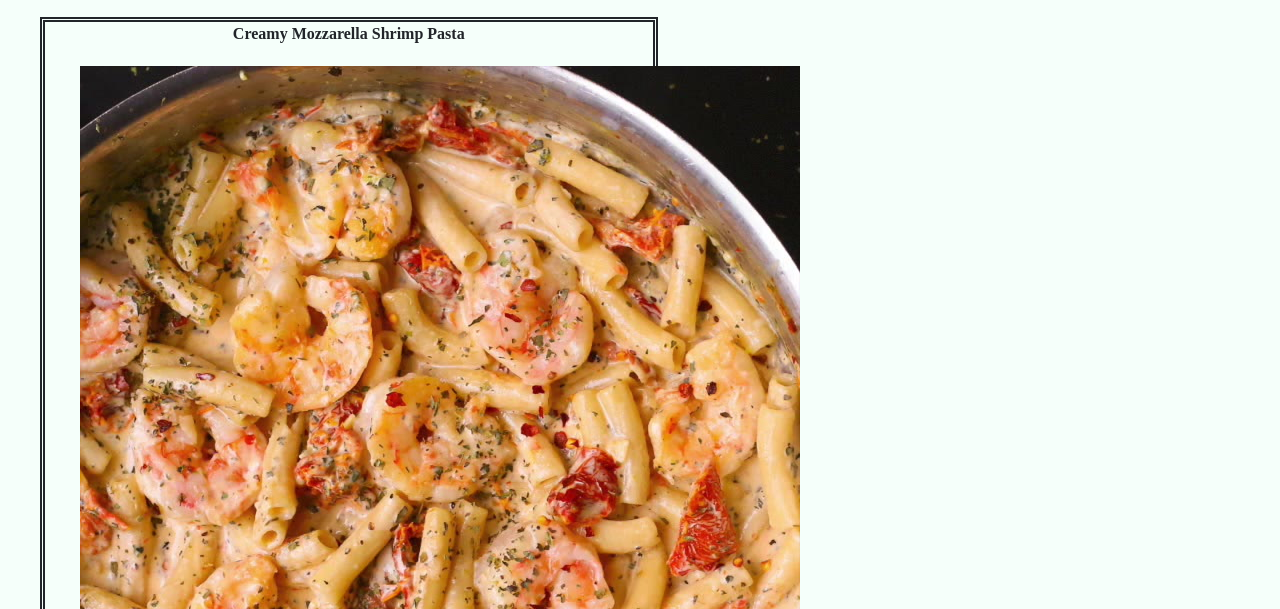
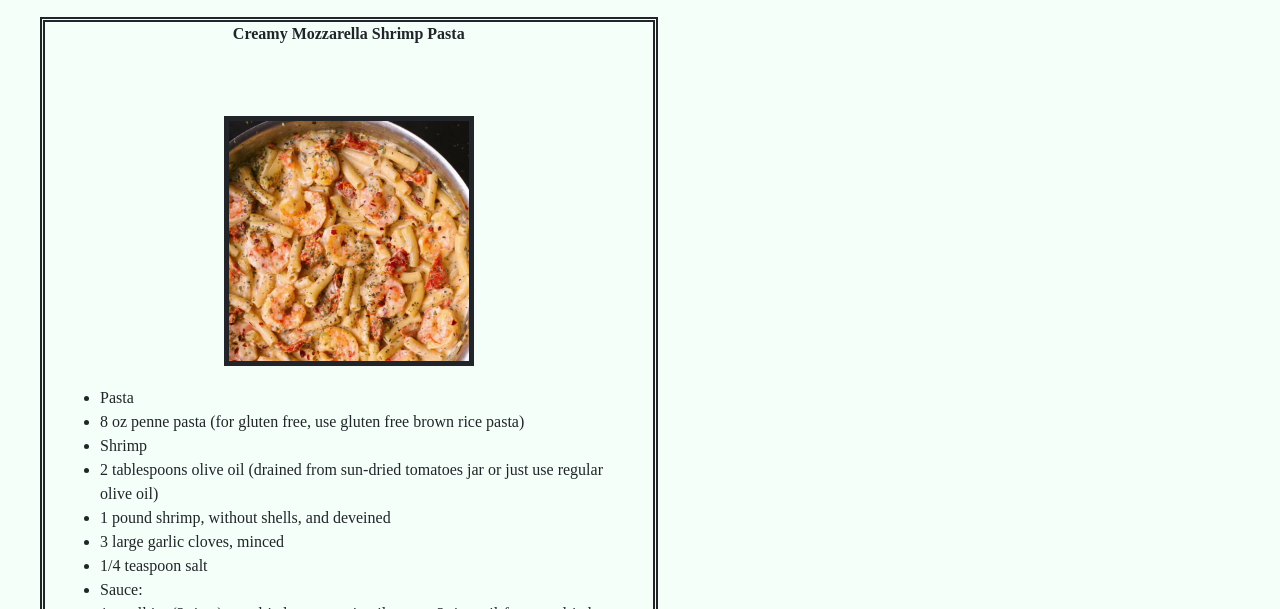
Before and after one commit to jocelyngallardo/FoodWebsite, a plain HTML site: page Italian.html in a window 1280 px wide. Shown: the part 191-800 px from the top of the page. Drawn offline with nearby package versions, Linux system fonts and the light colour scheme.

Commit message:
Update style.css
create style for #pasta

```diff
--- a/style.css
+++ b/style.css
@@ -7,6 +7,17 @@
 #it{
 	min-width: 350px;
 	border: double 5px;
+}
+#pasta{
+  border: solid 5px;
+  width:800px;
+  height:720px;
+  border: solid 5px;
+  width:250px;
+  height:250px;
+  margin-top:50px;
+  margin-right:20px;
+  margin-left:20px;
 }
 #g1{
   border: solid 5px;
```
